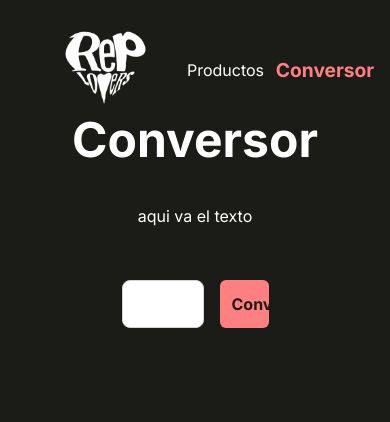
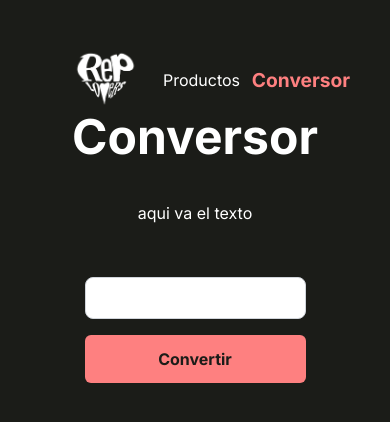
Before and after one commit to arturo242/replovers, a Next.js app: page /converter in a window 390 px wide. Shown: the top 422 px of the page. Built offline with nearby package versions, Linux system fonts and the light colour scheme.

Commit message:
Responsive converter fix

```diff
--- a/app/converter/page.js
+++ b/app/converter/page.js
@@ -149,7 +149,7 @@ export default function LinkShortener() {
             <Nav site="converter"/>
             <h1 className="title text-center">Conversor</h1>
             <p className="text-center mt-10">aqui va el texto</p>
-            <div className="w-3/6 p-3 flex justify-center mx-auto mt-10 gap-4">
+            <div className="w-5/6 md:w-4/6 p-3 md:flex justify-center mx-auto mt-10 gap-4">
                     <input
                         className="border border-gray-300 rounded-lg p-2 w-full"
                         type="text"
@@ -157,7 +157,7 @@ export default function LinkShortener() {
                         onChange={(e) => setLongUrl(e.target.value)}
                     />
                     <button
-                        className="boton shadowHover w-2/6"
+                        className="boton shadowHover w-full md:w-2/6 mt-4 md:mt-0"
                         onClick={handleShorten}>Convertir</button>
             </div>
                 {error && (
--- a/app/globals.css
+++ b/app/globals.css
@@ -7,7 +7,7 @@
   --secondary: #fe8080;
 }
 
-body {
+body, html {
   color: #fff;
   background: var(--background);
   @apply mx-auto p-6;
```
